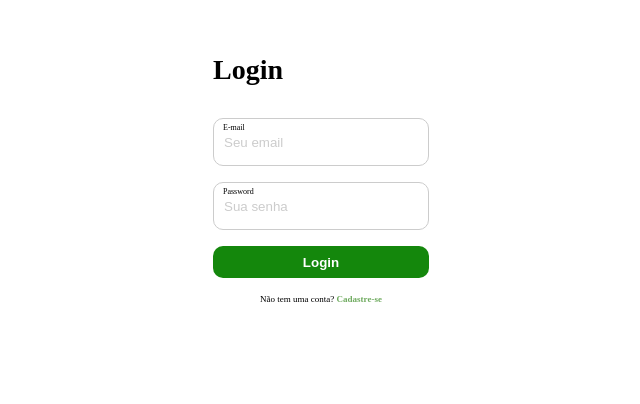
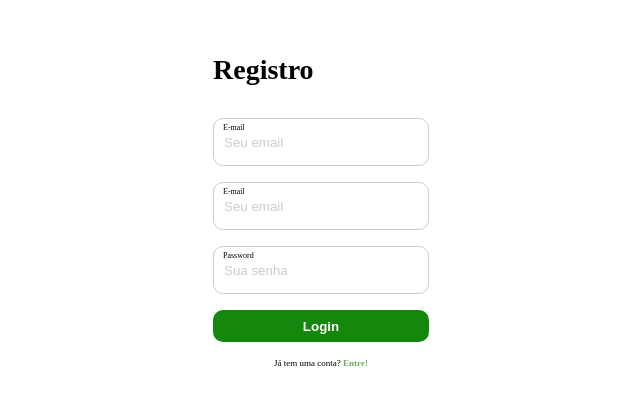
Before and after one commit to constThiagoSilva/todo-app, a React (Vite) app: page /auth/register in a window 1280 px wide. Shown: the part 126-530 px from the top of the page, without its empty margins (319-959 px from the left). Built offline with nearby package versions, Linux system fonts and the light colour scheme.

Commit message:
feat: add register page and styles

```diff
--- a/src/App.tsx
+++ b/src/App.tsx
@@ -1,9 +1,10 @@
 import { LoginPage } from "./pages/Auth/Login"
+import { RegisterPage } from "./pages/Auth/Register"
 
 function App() {
   return (
     <>
-      <LoginPage/>
+      <RegisterPage/>
     </>
   )
 }
--- a/src/components/Input/index.tsx
+++ b/src/components/Input/index.tsx
@@ -2,7 +2,7 @@ import React, { InputHTMLAttributes } from "react";
 import { Container } from "./styles";
 
 interface InputProps extends InputHTMLAttributes<HTMLInputElement> {
-  type: "email" | "password";
+  type: "name" | "email" | "password";
   pleceholder: string;
   value: string | number;
   onChangeText: (event: React.ChangeEvent<HTMLInputElement>) => void;
--- /dev/null
+++ b/src/pages/Auth/Register/index.tsx
@@ -0,0 +1,36 @@
+import { useState } from "react";
+import { Button } from "../../../components/Button"
+import { Input } from "../../../components/Input"
+import { Container, Content, FormContainer } from "./styles"
+
+export const RegisterPage = () => {
+    const [name, setName] = useState('');
+    const [email, setEmail] = useState('');
+    const [password, setPassword] = useState('');
+
+    return (
+        <Container>
+      <Content>
+        <h1>Registro</h1>
+        <FormContainer>
+            <fieldset>
+            <div className="input-container">
+                    <label htmlFor="name">E-mail</label>
+                    <Input value={name} pleceholder='Seu email' onChangeText={(event) => setName(event.target.value)} type='name' name="name" id="name" />
+                </div>
+                <div className="input-container">
+                    <label htmlFor="email">E-mail</label>
+                    <Input value={email} pleceholder='Seu email' onChangeText={(event) => setEmail(event.target.value)} type='email' name="email" id="email" />
+                </div>
+                <div className="input-container">
+                    <label htmlFor="password">Password</label>
+                    <Input value={password} pleceholder='Sua senha' onChangeText={(event) => setPassword(event.target.value)} type='password' name="password" id="password" />
+                </div>
+                <Button title="Login" onCLick={(event) => console.log(event)}/>
+            </fieldset>
+            <span><p>Já tem uma conta? <a href="#">Entre!</a></p></span>
+        </FormContainer>
+      </Content>
+    </Container>
+    )
+}
--- /dev/null
+++ b/src/pages/Auth/Register/styles.ts
@@ -0,0 +1,66 @@
+import styled from "styled-components";
+
+export const Container = styled.div`
+    width: 100%;
+    height: 100vh;
+
+    display: flex;
+    justify-content: center;
+    align-items: center;
+`
+
+export const Content = styled.div`
+    width: 20%;
+    height: 60%;
+
+    padding: 20px;
+
+    h1 {
+        margin-bottom: 2rem;
+
+        font-size: 1.75rem;
+    }
+`
+
+export const FormContainer = styled.form`
+    width: 100%;
+
+    flex: 1;
+
+    .input-container {
+        width: 100%;
+
+        margin-bottom: 1rem;
+
+        position: relative;
+
+        label {
+            position: absolute;
+
+            font-size: .5rem;
+            font-weight: lighter;
+
+            padding: 5px 0px;
+            margin-left: 10px;
+        }
+    }
+    span {
+        display: flex;
+        justify-content: center;
+        align-items: center;
+
+        margin-top: 1rem;
+
+        font-size: xx-small;
+
+        a {
+            text-decoration: none;
+            font-weight: bold;
+            color: #6eaa5e;
+
+            :hover {
+                filter: brightness(0.9);
+            }
+        }
+    }
+`
```
